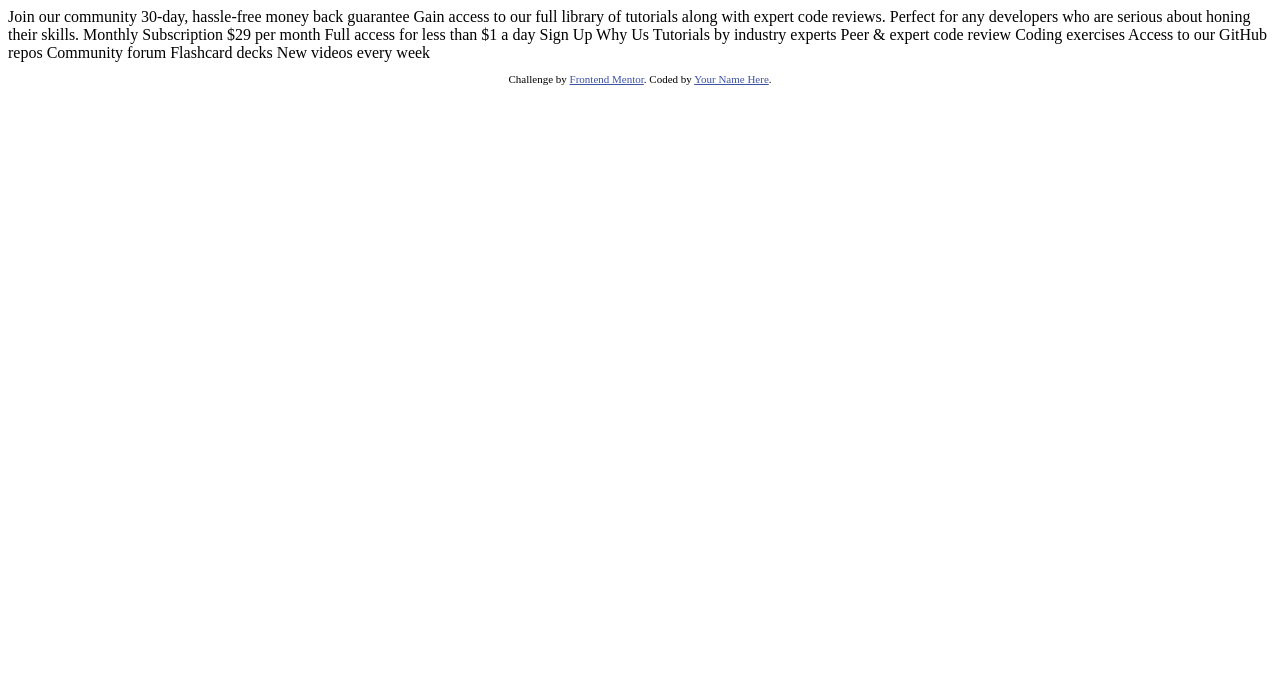
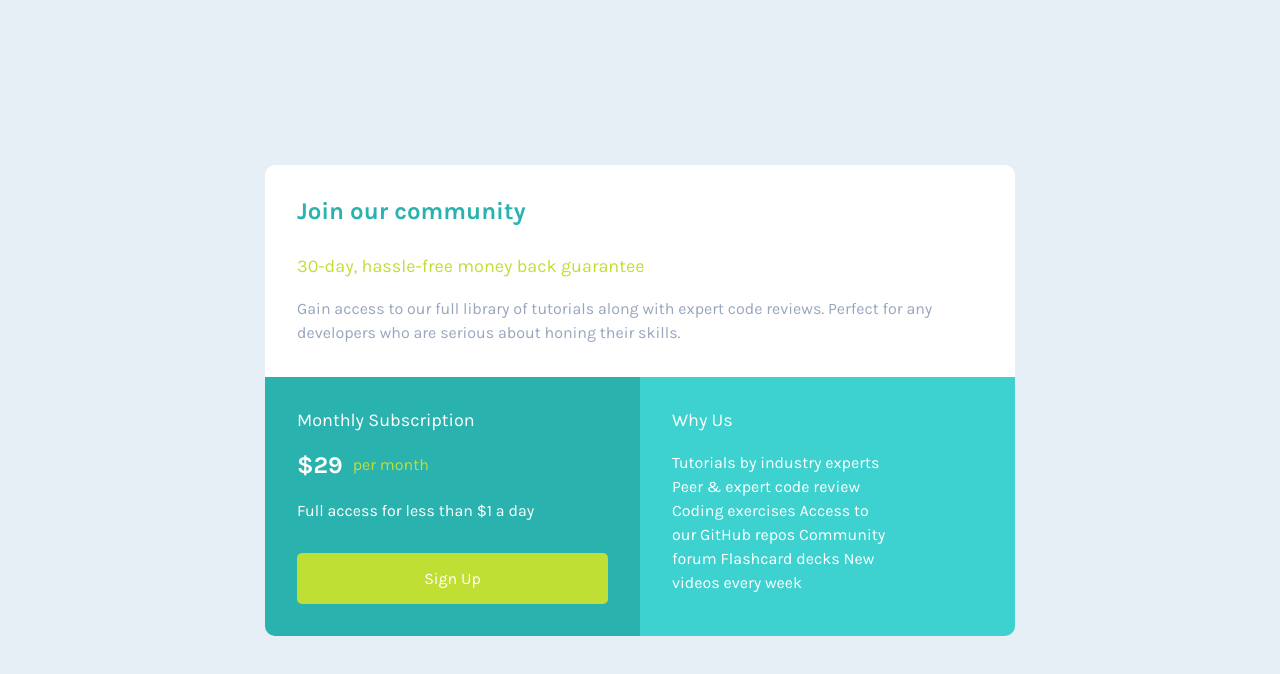
Before and after one commit to VandenBruel-David/single-price-grid-component, a plain HTML site: page index.html in a window 1280 px wide. Drawn offline with Linux system fonts and the light colour scheme.

Commit message:
finished project

```diff
--- a/index.html
+++ b/index.html
@@ -1,50 +1,52 @@
 <!DOCTYPE html>
 <html lang="en">
   <head>
-  <meta charset="UTF-8">
-  <meta name="viewport" content="width=device-width, initial-scale=1.0"> <!-- displays site properly based on user's device -->
-
-  <link rel="icon" type="image/png" sizes="32x32" href="./images/favicon-32x32.png">
+    <meta charset="UTF-8" />
+    <meta name="viewport" content="width=device-width, initial-scale=1.0" />
+    <!-- displays site properly based on user's device -->
+    <link rel="preconnect" href="https://fonts.googleapis.com" />
+    <link rel="preconnect" href="https://fonts.gstatic.com" crossorigin />
+    <link
+      href="https://fonts.googleapis.com/css2?family=Karla:wght@400;700&display=swap"
+      rel="stylesheet"
+    />
+    <link
+      rel="icon"
+      type="image/png"
+      sizes="32x32"
+      href="./images/favicon-32x32.png"
+    />
 
     <title>Frontend Mentor | Single Price Grid Component</title>
-
-  <!-- Feel free to remove these styles or customise in your own stylesheet 👍 -->
-  <style>
-    .attribution { font-size: 11px; text-align: center; }
-    .attribution a { color: hsl(228, 45%, 44%); }
-  </style>
+    <link rel="stylesheet" href="styles.css" />
   </head>
   <body>
-  Join our community
-
-  30-day, hassle-free money back guarantee
-
-  Gain access to our full library of tutorials along with expert code reviews.
-  Perfect for any developers who are serious about honing their skills.
-
-  Monthly Subscription
-
-  &dollar;29 per month
-
-  Full access for less than &dollar;1 a day
-
-  Sign Up
-
-  Why Us
-
-  Tutorials by industry experts
-  Peer &amp; expert code review
-  Coding exercises
-  Access to our GitHub repos
-  Community forum
-  Flashcard decks
+    <main class="content">
+      <div class="part1">
+        <h1>Join our community</h1>
+        <h2 class="guarantee">30-day, hassle-free money back guarantee</h2>
+        <p class="library">
+          Gain access to our full library of tutorials along with expert code
+          reviews. Perfect for any developers who are serious about honing their
+          skills.
+        </p>
+      </div>
+      <div class="part2">
+        <h2>Monthly Subscription</h2>
+        <div class="price"><span>&dollar;29</span> per month</div>
+        <p>Full access for less than &dollar;1 a day</p>
+        <div class="button">
+          <a href="#">Sign Up</a>
+        </div>
+      </div>
+      <div class="part3">
+        <h2>Why Us</h2>
+        <p>
+          Tutorials by industry experts Peer &amp; expert code review Coding
+          exercises Access to our GitHub repos Community forum Flashcard decks
           New videos every week
-
-  <footer>
-    <p class="attribution">
-      Challenge by <a href="https://www.frontendmentor.io?ref=challenge" target="_blank">Frontend Mentor</a>.
-      Coded by <a href="#">Your Name Here</a>.
         </p>
-  </footer>
+      </div>
+    </main>
   </body>
 </html>
--- /dev/null
+++ b/styles.css
@@ -0,0 +1,93 @@
+* {
+  padding: 0;
+  margin: 0;
+  box-sizing: border-box;
+}
+body {
+  height: 100vh;
+  background-color: hsl(204, 43%, 93%);
+  font-family: "Karla", sans-serif;
+  font-size: 16px;
+  display: flex;
+  justify-content: center;
+  align-items: center;
+}
+.content {
+  display: grid;
+  grid-template-columns: 375px 375px;
+  border-radius: 10px;
+  overflow: hidden;
+}
+.part1 {
+  background-color: white;
+  width: 750px;
+  grid-column-start: 1;
+  grid-column-end: 3;
+  padding: 2rem;
+}
+.part2 {
+  background-color: hsl(179, 62%, 43%);
+  width: 375px;
+  padding: 2rem;
+}
+.part3 {
+  background-color: hsl(179, 62%, 53%);
+  width: 375px;
+  padding: 2rem;
+  padding-right: 8rem;
+}
+h1 {
+  color: hsl(179, 62%, 43%);
+  font-weight: 700;
+  font-size: 24px;
+}
+h2 {
+  color: white;
+  font-weight: 400;
+  font-size: 18px;
+}
+p {
+  color: white;
+  margin-top: 20px;
+  line-height: 24px;
+}
+.button {
+  background-color: hsl(71, 73%, 54%);
+  padding: 1rem;
+  border-radius: 5px;
+  text-align: center;
+  margin-top: 30px;
+}
+a {
+  color: white;
+  text-decoration: none;
+}
+.library {
+  color: hsl(218, 22%, 67%);
+}
+.price {
+  margin-top: 20px;
+  color: hsl(71, 73%, 54%);
+  display: flex;
+  align-items: center;
+}
+span {
+  color: white;
+  font-size: 24px;
+  font-weight: 700;
+  margin-right: 10px;
+}
+.guarantee {
+  color: hsl(71, 73%, 54%);
+  margin-top: 30px;
+}
+
+@media all and (max-width: 750px) {
+  .content {
+    display: flex;
+    flex-direction: column;
+  }
+  .part1 {
+    width: 375px;
+  }
+}
```
Lines whose indentation alone changed are shown as unchanged.
